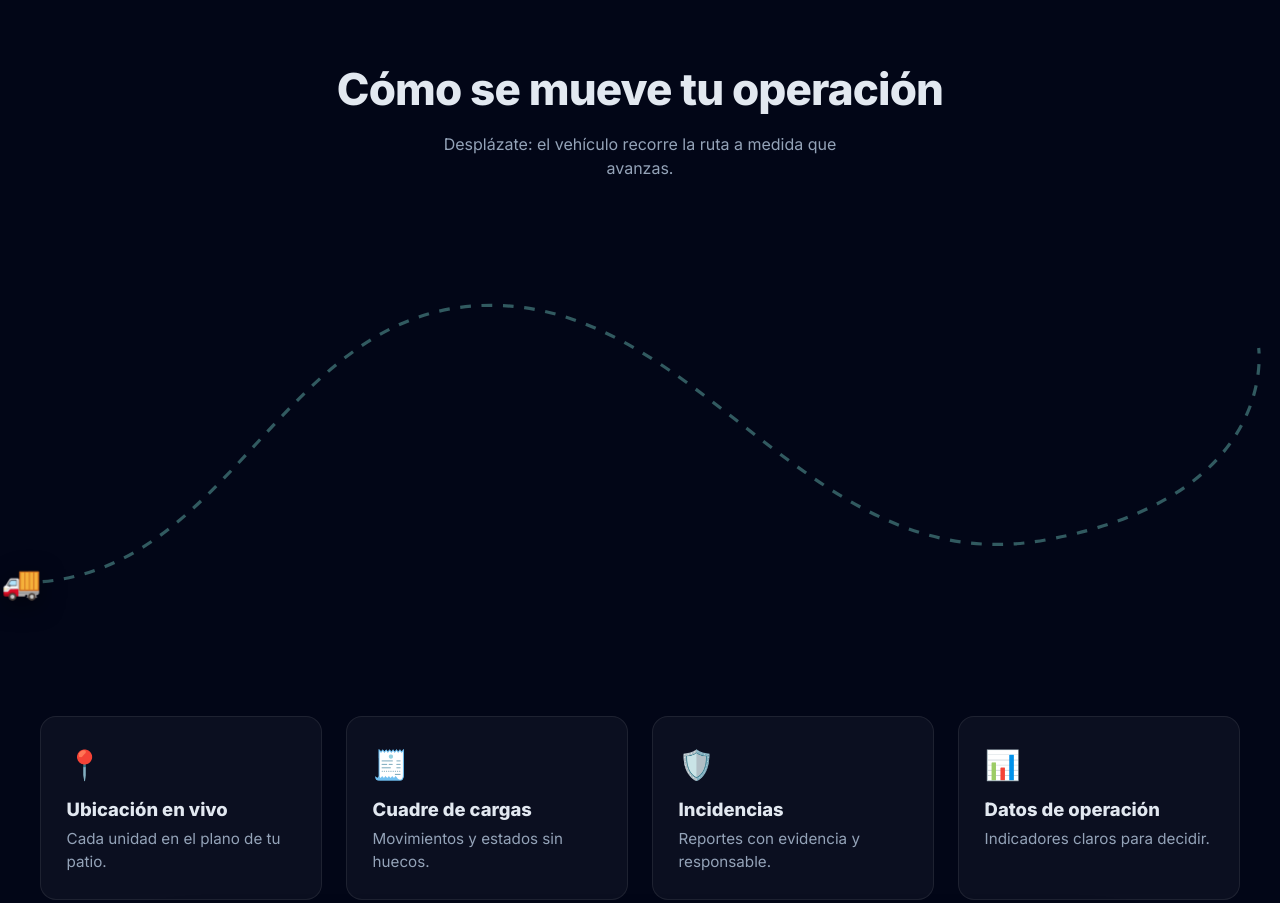
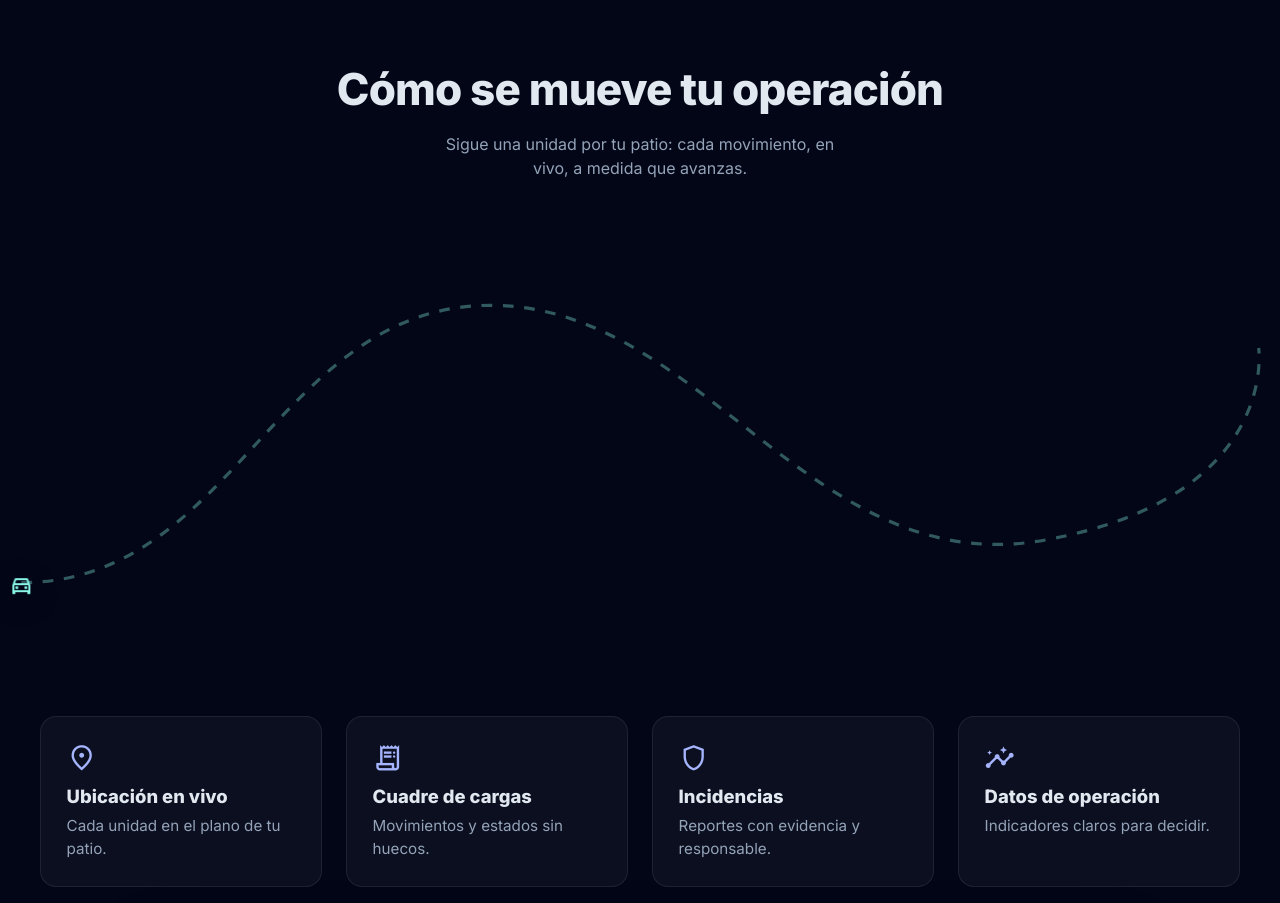
Before and after one commit to NicolasNeg/mapgestionpreview, a plain HTML site: page index.html in a window 1280 px wide. Shown: the part 840-1743 px from the top of the page. Drawn offline with nearby package versions, Linux system fonts and the light colour scheme; animation ran at ten frames a second.

Commit message:
Pulido UI/UX: animaciones mas agiles, iconos SVG y copy inmersivo
Aplica guias de ui-ux-pro-max:
- Staggers 120ms -> 60ms, duraciones mas cortas y easing consistente
  (power3.out al entrar); rebote de spots mas sutil.
- Reemplaza emojis-icono por Material Symbols (anti-patron corregido);
  car e iconos de tarjetas con color de marca.
- Hover-lift sutil en tarjetas (solo PC).
- Copy de secciones mas inmersivo.

Co-Authored-By: Claude Opus 4.8 <noreply@anthropic.com>

```diff
--- a/app.js
+++ b/app.js
@@ -25,23 +25,23 @@ const BASE_PARALLAX = 260;
 function heroIntro() {
   // fromTo = estado inicial explícito -> final (evita conflictos con el CSS opacity:0)
   gsap.fromTo('.gsap-fade',
-    { opacity: 0, y: 24 },
+    { opacity: 0, y: 20 },
     {
       opacity: 1, y: 0,
-      duration: 0.9,      // ← velocidad de cada elemento
+      duration: 0.7,      // ← velocidad de cada elemento
       ease: 'power3.out',
-      stagger: 0.12,      // ← separación entre líneas
-      delay: 0.15,
+      stagger: 0.07,      // ← separación entre líneas (más ágil)
+      delay: 0.1,
     });
 }
 
 /* ---- Cards escalonadas (stagger) al entrar en viewport ---- */
 function cardsStagger() {
   gsap.fromTo('.gsap-card',
-    { opacity: 0, y: 30 },
+    { opacity: 0, y: 24 },
     {
-      opacity: 1, y: 0, duration: 0.7, ease: 'power2.out',
-      stagger: 0.12,      // ← cascada entre tarjetas
+      opacity: 1, y: 0, duration: 0.55, ease: 'power3.out',
+      stagger: 0.06,      // ← cascada entre tarjetas (30–60ms, más fluida)
       scrollTrigger: {
         trigger: '#cards',
         start: 'top 80%', // ← gatillo: dispara al 80% del viewport
@@ -52,10 +52,10 @@ function cardsStagger() {
 /* ---- Marcadores que se ACOMODAN en los spots del mapa (entrada con rebote) ---- */
 function mapSimAnimation() {
   gsap.from('#mapSim .spot', {
-    opacity: 0, scale: 0.3, y: -30,
-    duration: 0.6,
-    ease: 'back.out(1.7)',            // ← el rebote da el efecto de "encajar" en el spot
-    stagger: { each: 0.08, from: 'random' }, // ← se colocan uno a uno, en orden aleatorio
+    opacity: 0, scale: 0.3, y: -26,
+    duration: 0.5,
+    ease: 'back.out(1.5)',            // ← el rebote da el efecto de "encajar" en el spot
+    stagger: { each: 0.05, from: 'random' }, // ← se colocan uno a uno, en orden aleatorio
     scrollTrigger: {
       trigger: '#mapSim',
       start: 'top 75%',               // ← gatillo: dispara al entrar el mapa
@@ -138,7 +138,7 @@ function xformDesktop() {
     .to('#xExcel', { opacity: 0, scale: 0.92, duration: 1 }, '>-0.3')
     // 2) Aparece el formato claro (tarjetas en cascada)
     .to('#xApp', { opacity: 1, duration: 1 }, '<')
-    .from('#xApp .xcard', { opacity: 0, y: 24, stagger: 0.15, duration: 1.2, ease: 'power2.out' }, '<')
+    .from('#xApp .xcard', { opacity: 0, y: 24, stagger: 0.08, duration: 1.2, ease: 'power3.out' }, '<')
     .to('#xApp', { opacity: 0, scale: 0.96, duration: 1 }, '+=1')
     // 3) Aparece el mapa y las unidades se acomodan en sus spots
     .to('#xMap', { opacity: 1, duration: 1 }, '<')
@@ -165,8 +165,8 @@ function xformMobile() {
 /* ---- Reveal genérico (.reveal) para las secciones de contenido ---- */
 function revealAll() {
   gsap.utils.toArray('.reveal').forEach((el) => {
-    gsap.fromTo(el, { opacity: 0, y: 22 }, {
-      opacity: 1, y: 0, duration: 0.7, ease: 'power2.out',
+    gsap.fromTo(el, { opacity: 0, y: 16 }, {
+      opacity: 1, y: 0, duration: 0.5, ease: 'power3.out',
       scrollTrigger: { trigger: el, start: 'top 88%' },
     });
   });
--- a/index.html
+++ b/index.html
@@ -129,7 +129,7 @@
   <section class="ops" id="operaciones">
     <div class="container">
       <h2 class="section-title">Cómo se mueve tu operación</h2>
-      <p class="section-sub">Desplázate: el vehículo recorre la ruta a medida que avanzas.</p>
+      <p class="section-sub">Sigue una unidad por tu patio: cada movimiento, en vivo, a medida que avanzas.</p>
     </div>
 
     <!-- Rutas y Autos: el .car se anima sobre el trazado #route con ScrollTrigger -->
@@ -141,30 +141,30 @@
         <path id="route-fill" d="M20 340 C 220 340, 260 80, 460 80 S 760 340, 980 300 S 1180 120, 1180 120"
           stroke="#89f5e7" stroke-width="4" pathLength="1" />
       </svg>
-      <!-- El vehículo (puedes reemplazar por un <img> o SVG de auto) -->
-      <div class="car" id="car">🚚</div>
+      <!-- El vehículo que recorre la ruta -->
+      <div class="car" id="car"><span class="material-symbols-outlined">directions_car</span></div>
     </div>
 
     <!-- Cargas e Inventario: cards con stagger al entrar -->
     <div class="container">
       <div class="cards" id="cards">
         <article class="card gsap-card">
-          <span class="card__ico">📍</span>
+          <span class="card__ico material-symbols-outlined">location_on</span>
           <h3>Ubicación en vivo</h3>
           <p>Cada unidad en el plano de tu patio.</p>
         </article>
         <article class="card gsap-card">
-          <span class="card__ico">🧾</span>
+          <span class="card__ico material-symbols-outlined">receipt_long</span>
           <h3>Cuadre de cargas</h3>
           <p>Movimientos y estados sin huecos.</p>
         </article>
         <article class="card gsap-card">
-          <span class="card__ico">🛡️</span>
+          <span class="card__ico material-symbols-outlined">shield</span>
           <h3>Incidencias</h3>
           <p>Reportes con evidencia y responsable.</p>
         </article>
         <article class="card gsap-card">
-          <span class="card__ico">📊</span>
+          <span class="card__ico material-symbols-outlined">insights</span>
           <h3>Datos de operación</h3>
           <p>Indicadores claros para decidir.</p>
         </article>
@@ -206,7 +206,7 @@
   <section class="ui-float" id="plataforma">
     <div class="container">
       <h2 class="section-title">La plataforma en acción</h2>
-      <p class="section-sub">Paneles y gráficas que flotan a distintas velocidades para dar profundidad.</p>
+      <p class="section-sub">Mapa, flota y reportes — tu operación completa, viva y en capas.</p>
     </div>
 
     <div class="stage">
--- a/styles.css
+++ b/styles.css
@@ -75,14 +75,19 @@ a { color: inherit; text-decoration: none; }
 .ops { padding: 6rem 0; }
 .route { position: relative; width: 100%; margin: 2rem 0 4rem; }
 .route__svg { width: 100%; height: auto; }
-.car { position: absolute; top: 0; left: 0; font-size: 2rem; will-change: transform; filter: drop-shadow(0 6px 12px rgba(0,0,0,.5)); }
+.car { position: absolute; top: 0; left: 0; font-size: 2.2rem; color: var(--teal); will-change: transform; filter: drop-shadow(0 6px 12px rgba(0,0,0,.5)); }
 
 .cards { display: grid; grid-template-columns: 1fr; gap: 1rem; }
 .card {
   background: rgba(255,255,255,.04); border: 1px solid rgba(255,255,255,.08);
   border-radius: var(--radius); padding: 1.6rem;
 }
-.card__ico { font-size: 1.8rem; display: block; margin-bottom: .6rem; }
+.card__ico { font-size: 1.9rem; color: #a5b4fc; display: block; margin-bottom: .6rem; }
+/* Hover-lift en tarjetas: micro-interacción sutil, solo en PC */
+.card, .bento__card, .why__card, .step { transition: transform .25s var(--ease), border-color .25s var(--ease), box-shadow .25s var(--ease); }
+@media (hover: hover) {
+  .card:hover, .bento__card:hover, .why__card:hover, .step:hover { transform: translateY(-4px); border-color: rgba(129,140,248,.35); }
+}
 .card h3 { font-size: 1.15rem; margin-bottom: .3rem; }
 .card p { color: var(--muted); font-size: .95rem; }
 
@@ -233,7 +238,7 @@ a { color: inherit; text-decoration: none; }
 .material-symbols-outlined { font-family: 'Material Symbols Outlined'; vertical-align: middle; }
 .grad { background: linear-gradient(100deg, #a5b4fc, #818cf8 40%, #c4b5fd); -webkit-background-clip: text; background-clip: text; color: transparent; }
 .js .reveal { opacity: 0; }
-.reveal { transition: opacity .7s var(--ease), transform .7s var(--ease); }
+.reveal { transition: opacity .55s var(--ease), transform .55s var(--ease); }
 
 /* Navbar flotante */
 .nav { position: fixed; top: 16px; left: 0; right: 0; z-index: 50; padding: 0 16px; }
```
